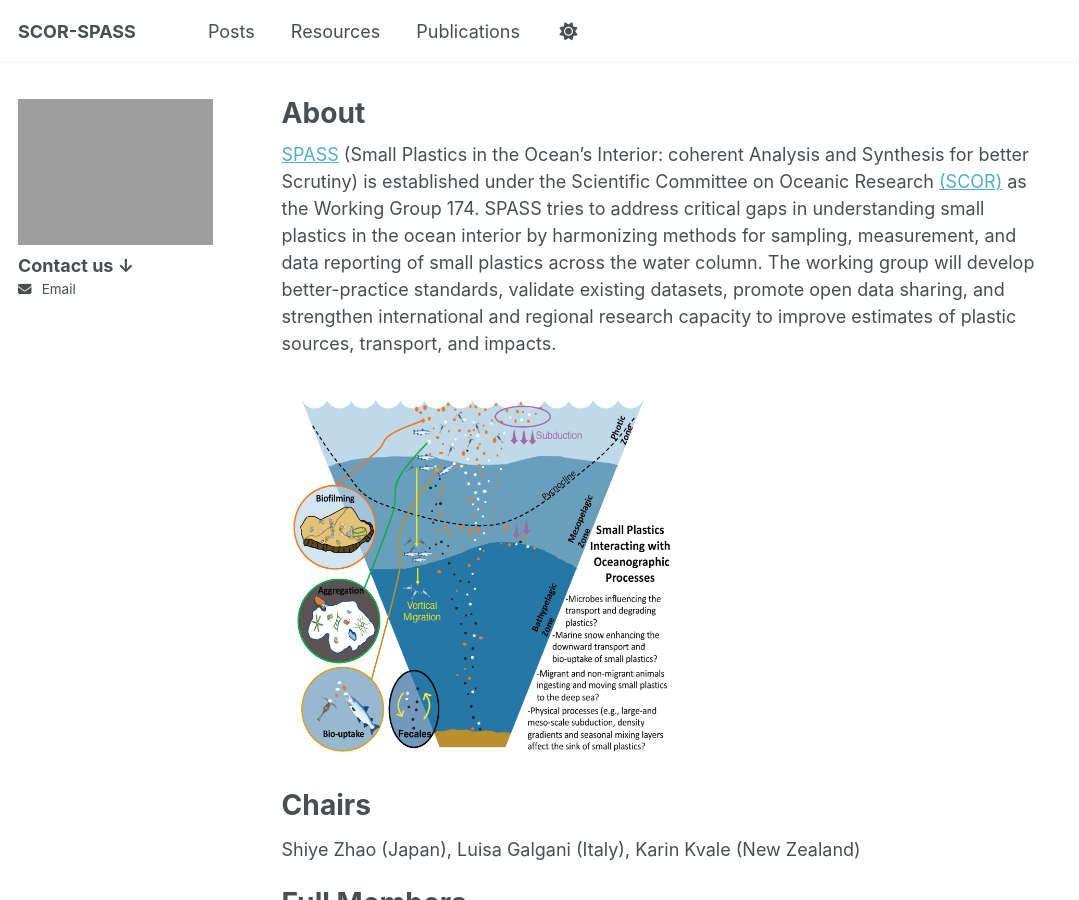
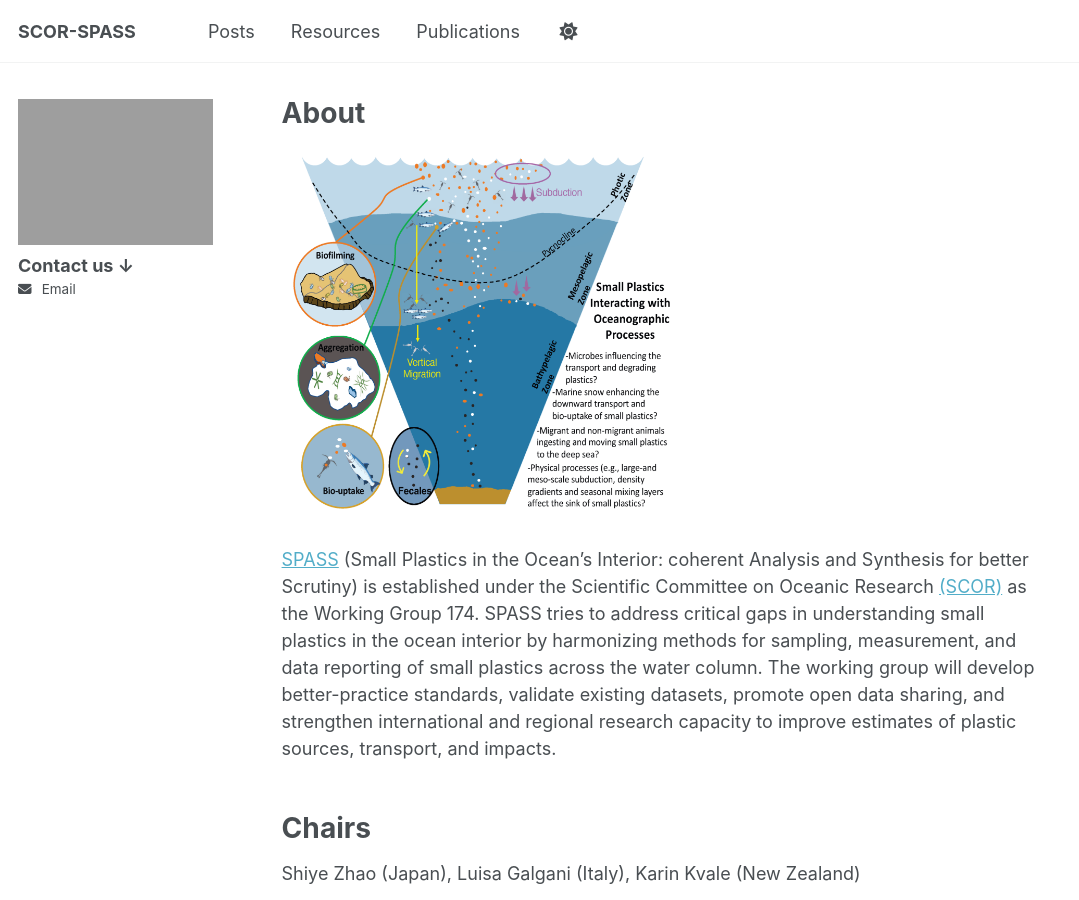
Before and after one commit to SCOR-SPASS/scor-spass.github.io, a Jekyll site: the page built from _pages/about.md, in a window 1280 px wide and 900 px high. Shown: the whole window, without its empty margins (0-1079 px from the left). Built offline with Jekyll 4.4.1, drawn with Linux system fonts in a browser that asks for light colours.

Commit message:
Update about.md

```diff
--- a/_pages/about.md
+++ b/_pages/about.md
@@ -18,8 +18,10 @@ redirect_from:
 }
 </style>
 
+<img src='/images/SPASS.png' width="400" class="spass-logo-right">
+
 [SPASS](https://scor-int.org/group/174/) (Small Plastics in the Ocean’s Interior: coherent Analysis and Synthesis for better Scrutiny) is established under the Scientific Committee on Oceanic Research [(SCOR)](https://scor-int.org/) as the Working Group 174. SPASS tries to address critical gaps in understanding small plastics in the ocean interior by harmonizing methods for sampling, measurement, and data reporting of small plastics across the water column. The working group will develop better-practice standards, validate existing datasets, promote open data sharing, and strengthen international and regional research capacity to improve estimates of plastic sources, transport, and impacts.<br/><br/>
-<img src='/images/SPASS.png' width="400" class="spass-logo-right">
+
 
 Chairs
 ======
```
